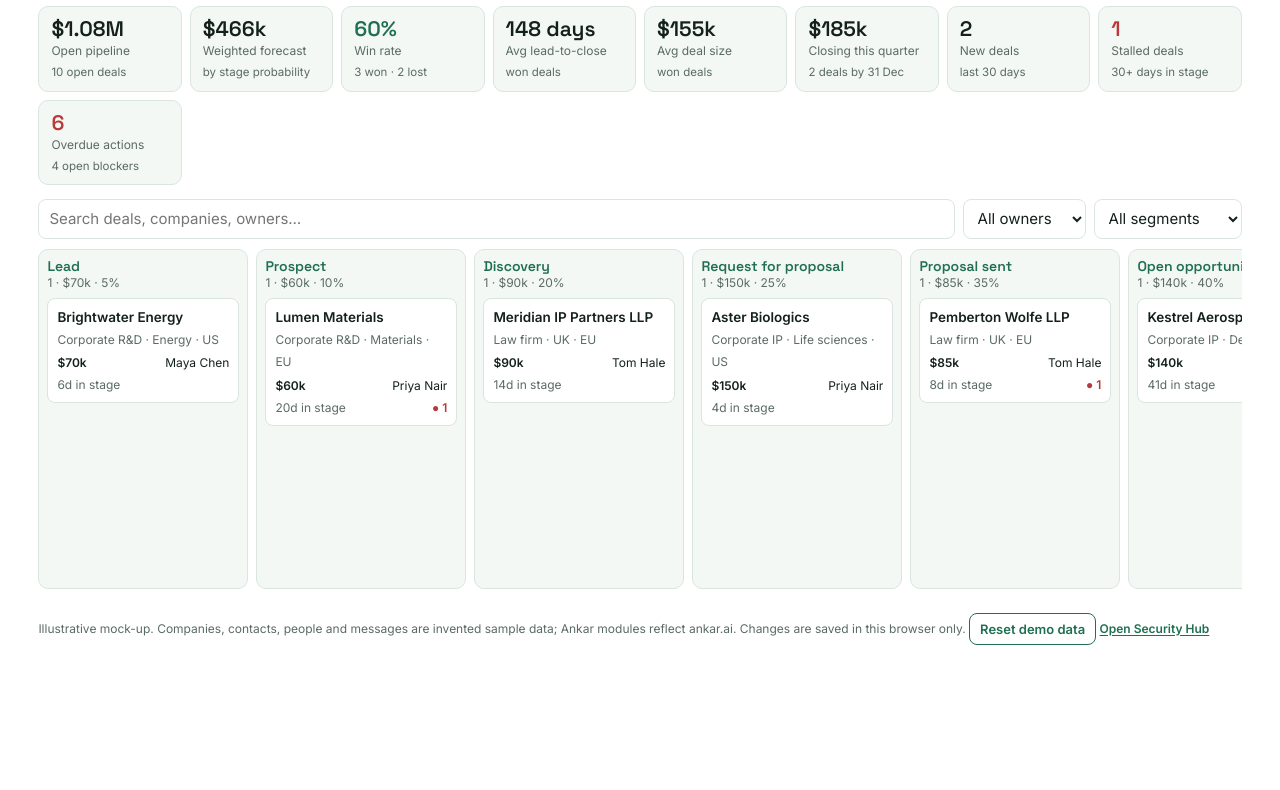
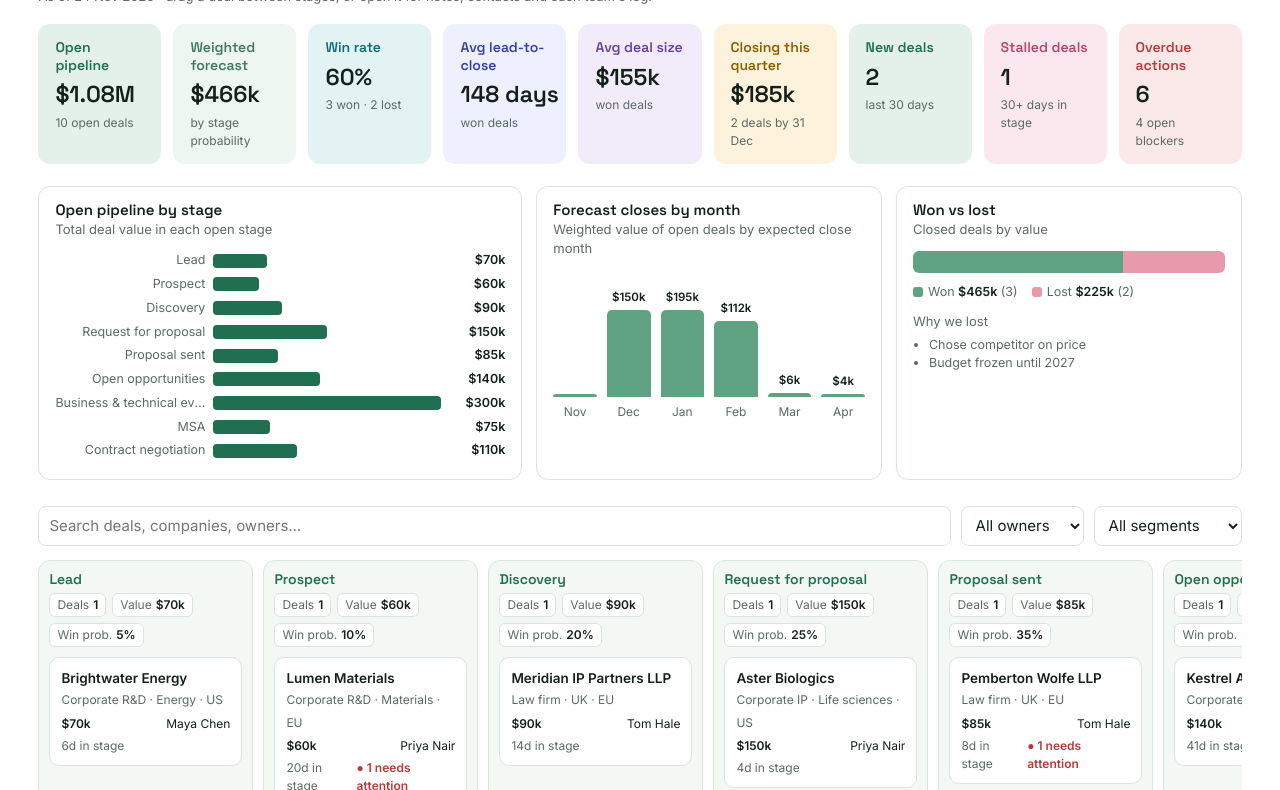
Before and after one commit to ducko-taro/ankar-gtm-demo, a plain HTML site: page ankar-gtm-pipeline.html in a window 1280 px wide. Shown: the part 82-872 px from the top of the page. Before the commit the page ends 800 px from the top, so only its background shows below. Drawn offline with Linux system fonts and the light colour scheme.

Commit message:
Add files via upload

```diff
--- a/ankar-gtm-pipeline.html
+++ b/ankar-gtm-pipeline.html
@@ -21,14 +21,40 @@
 body{margin:0;background:var(--bg);color:var(--ink);font:15px/1.5 Inter,system-ui,sans-serif;overflow-x:clip}
 h1,h2,h3{font-family:"Space Grotesk",Inter,sans-serif;font-weight:600;margin:0;line-height:1.15}
 h1{font-size:clamp(24px,3vw,32px)}h2{font-size:17px}h3{font-size:14px}
-.wrap{max-width:1440px;margin:0 auto;padding:18px max(3vw,12px) 40px}
-.top{display:flex;flex-wrap:wrap;gap:8px 16px;align-items:end;justify-content:space-between;margin-bottom:10px}
+.wrap{max-width:1440px;margin:0 auto;padding:28px max(3vw,14px) 56px}
+.top{display:flex;flex-wrap:wrap;gap:8px 16px;align-items:end;justify-content:space-between;margin-bottom:18px}
 .sub{color:var(--mute);font-size:13px;margin-top:4px}
-.kpis{display:grid;grid-template-columns:repeat(auto-fit,minmax(138px,1fr));gap:8px;margin:6px 0 14px}
-.kpi{background:var(--panel);border:1px solid var(--line);border-radius:10px;padding:8px 12px}
-.kpi b{display:block;font:600 21px "Space Grotesk",sans-serif;white-space:nowrap}.kpi span{font-size:12px;color:var(--mute);display:block}
-.kpi small{font-size:11.5px;color:var(--mute)}
-.kpi.red b{color:var(--r)}.kpi.grn b{color:var(--g)}
+.kpis{display:grid;grid-template-columns:repeat(auto-fit,minmax(150px,1fr));gap:12px;margin:0 0 22px}
+.kpi{border-radius:12px;padding:14px 16px 13px;border:1px solid transparent;--kc:var(--g);--kb:var(--gl);background:var(--kb)}
+.kpi h4{margin:0 0 8px;font:600 14px/1.25 "Space Grotesk",Inter,sans-serif;color:var(--kc)}
+.kpi b{display:block;font:600 26px/1.1 "Space Grotesk",sans-serif;white-space:nowrap;color:var(--ink)}
+.kpi small{display:block;margin-top:6px;font-size:12px;color:var(--mute)}
+.t-green{--kc:light-dark(#1F6F50,#7fd4ab);--kb:light-dark(#e3f1ea,#173126)}
+.t-sage{--kc:light-dark(#3f7a5e,#9fd3b8);--kb:light-dark(#eef6f1,#16271f)}
+.t-pink{--kc:light-dark(#b4476a,#f29bb7);--kb:light-dark(#fbe8ef,#3a1d28)}
+.t-rose{--kc:light-dark(#B83A3A,#ef8a8a);--kb:light-dark(#fbe9e9,#3a1f1f)}
+.t-amber{--kc:light-dark(#8a5d00,#e8bf62);--kb:light-dark(#fdf3dc,#3a311a)}
+.t-blue{--kc:light-dark(#3540a8,#aab2ff);--kb:light-dark(#eef0ff,#22264a)}
+.t-teal{--kc:light-dark(#0f6b73,#7fd0d7);--kb:light-dark(#e3f3f4,#14292b)}
+.t-plum{--kc:light-dark(#6b3fa0,#c7a6ef);--kb:light-dark(#f2ecfa,#2a2138)}
+@media(min-width:1280px){.kpis{grid-template-columns:repeat(9,minmax(0,1fr))}.kpi b{font-size:23px}}
+@media(max-width:600px){.hb{grid-template-columns:108px minmax(0,1fr) 48px}}
+.charts{display:grid;grid-template-columns:1.4fr 1fr 1fr;gap:14px;margin:0 0 26px}
+@media(max-width:1000px){.charts{grid-template-columns:minmax(0,1fr)}}
+.chart{border:1px solid var(--line);border-radius:12px;padding:14px 16px;background:var(--bg)}
+.chart h3{font-size:15px;margin-bottom:2px}.chart .sub{margin:0 0 12px}
+.hb{display:grid;grid-template-columns:150px minmax(0,1fr) 56px;gap:8px;align-items:center;font-size:12.5px;margin:5px 0}
+.hb span:first-child{color:var(--mute);text-align:right;white-space:nowrap;overflow:hidden;text-overflow:ellipsis}
+.hb i{display:block;height:14px;border-radius:4px;background:var(--g)}.hb em{font-style:normal;font-weight:600;text-align:right;white-space:nowrap}
+.vb{display:flex;align-items:flex-end;gap:10px;height:150px;padding-top:18px}
+.vb div{flex:1;display:flex;flex-direction:column;justify-content:flex-end;align-items:center;height:100%;font-size:12px}
+.vb i{display:block;width:100%;max-width:46px;border-radius:5px 5px 0 0;background:light-dark(#5FA383,#5fbf93)}
+.vb b{font-size:11.5px;margin-bottom:4px;white-space:nowrap}.vb span{color:var(--mute);margin-top:6px}
+.wl{display:flex;height:22px;border-radius:6px;overflow:hidden;margin:4px 0 10px}
+.wl i{display:block;height:100%}
+.leg{display:flex;gap:14px;flex-wrap:wrap;font-size:12.5px;color:var(--mute);margin-bottom:8px}.leg b{color:var(--ink)}
+.dot{display:inline-block;width:10px;height:10px;border-radius:3px;margin-right:5px;vertical-align:-1px}
+.reasons{font-size:12.5px;margin:0;padding-left:16px;color:var(--mute)}
 select,input,textarea,button{font:inherit;font-size:15px}
 select,input,textarea{background:var(--bg);color:var(--ink);border:1px solid var(--line);border-radius:8px;padding:7px 10px;min-height:40px;width:100%}
 textarea{min-height:70px;resize:vertical}
@@ -37,14 +63,15 @@ button.ghost{background:transparent;color:var(--g)}button.sm{min-height:32px;pad
 button.warn{background:transparent;color:var(--r);border-color:var(--r)}
 button:disabled{opacity:.4;cursor:not-allowed}
 :focus-visible{outline:2px solid var(--r);outline-offset:2px}
-.bar{display:flex;flex-wrap:wrap;gap:8px;margin-bottom:10px}.bar>*{width:auto}.bar input{flex:1 1 220px}
-.board{display:grid;grid-auto-flow:column;grid-auto-columns:minmax(210px,1fr);gap:8px;overflow-x:auto;padding-bottom:8px}
-.col{background:var(--panel);border:1px solid var(--line);border-radius:10px;padding:8px;min-height:340px}
+.bar{display:flex;flex-wrap:wrap;gap:10px;margin-bottom:14px}.bar>*{width:auto}.bar input{flex:1 1 220px}
+.board{display:grid;grid-auto-flow:column;grid-auto-columns:minmax(215px,1fr);gap:10px;overflow-x:auto;padding-bottom:8px}
+.col{background:var(--panel);border:1px solid var(--line);border-radius:12px;padding:10px;min-height:340px}
 .col.won{background:var(--gl)}.col.lost{background:var(--rl)}
 .col.over{outline:2px dashed var(--g)}
-.colh{margin-bottom:6px}.colh h3{color:var(--g)}.col.lost .colh h3{color:var(--r)}
+.colh{margin-bottom:10px}.colh h3{color:var(--g)}.col.lost .colh h3{color:var(--r)}
 .colh small{color:var(--mute);font-size:12px;display:block}
-.card{display:block;width:100%;text-align:left;background:var(--bg);color:var(--ink);border:1px solid var(--line);border-radius:8px;padding:8px 9px;margin-bottom:6px;cursor:grab;font-weight:400;white-space:normal}
+.cstats{display:flex;gap:6px;flex-wrap:wrap;margin-top:6px}.cstats span{background:var(--bg);border:1px solid var(--line);border-radius:6px;padding:2px 7px;font-size:12px;font-weight:600;white-space:nowrap}.cstats em{font-style:normal;font-weight:400;color:var(--mute);margin-right:4px}
+.card{display:block;width:100%;text-align:left;background:var(--bg);color:var(--ink);border:1px solid var(--line);border-radius:10px;padding:10px 11px;margin-bottom:8px;cursor:grab;font-weight:400;white-space:normal}
 .card:hover{border-color:var(--g)}
 .card b{display:block;font-size:13.5px}.card .m{font-size:12px;color:var(--mute)}
 .card .row{display:flex;justify-content:space-between;gap:6px;margin-top:4px;font-size:12px}
@@ -69,11 +96,13 @@ button:disabled{opacity:.4;cursor:not-allowed}
 .box{background:var(--panel);border:1px solid var(--line);border-radius:10px;padding:12px;margin-bottom:12px}
 dl{display:grid;grid-template-columns:92px minmax(0,1fr);gap:5px 8px;margin:8px 0 0;font-size:13.5px}dt{color:var(--mute)}dd{margin:0}
 .mods{display:flex;flex-wrap:wrap;gap:4px;margin-top:8px}.mods span{font-size:11.5px;background:var(--bg);border:1px solid var(--line);border-radius:99px;padding:1px 8px}
-.feedh{display:flex;justify-content:space-between;gap:8px;flex-wrap:wrap;align-items:center;margin-bottom:8px}
-.kinds{display:flex;gap:4px;flex-wrap:wrap}
+.feedh{display:flex;justify-content:space-between;gap:10px;flex-wrap:wrap;align-items:center;margin-bottom:10px}
+.kinds{display:flex;gap:6px;flex-wrap:wrap;flex:1 1 auto}.kind.od{margin-left:auto}
 .kind{background:transparent;color:var(--ink);border:1px solid var(--line);font-weight:500;min-height:32px;padding:3px 10px;font-size:13px}
 .kind.on{background:var(--g);color:#fff;border-color:var(--g)}.kind.od{color:var(--r);border-color:var(--r)}.kind.od.on{background:var(--r);color:#fff}
-.item{border:1px solid var(--line);border-radius:10px;padding:10px 12px;margin-bottom:8px;background:var(--bg)}
+.item{border:1px solid var(--line);border-radius:10px;padding:11px 13px;margin-bottom:10px;background:var(--bg)}
+.item.open{border-left:4px solid var(--amb)}
+.grp{font:600 13px "Space Grotesk",Inter,sans-serif;color:var(--mute);margin:16px 0 8px}.grp.red{color:var(--r)}
 .item.late{border-left:4px solid var(--r)}
 .ih{display:flex;flex-wrap:wrap;gap:6px;align-items:center;font-size:12.5px;color:var(--mute)}
 .pill{font-size:11.5px;font-weight:600;padding:2px 8px;border-radius:99px;white-space:nowrap}
@@ -124,6 +153,7 @@ window.resetDemo=()=>{try{localStorage.removeItem(KEY)}catch(e){}location.reload
       <div><h1>Deals pipeline</h1><div class="sub">As of 24 Nov 2026 · drag a deal between stages, or open it for notes, contacts and each team's log.</div></div>
     </div>
     <div class="kpis" id="kpis"></div>
+    <div class="charts" id="charts"></div>
     <div class="bar">
       <input id="q" type="search" placeholder="Search deals, companies, owners…" aria-label="Search deals">
       <select id="fOwner" aria-label="Deal owner"></select>
@@ -180,7 +210,26 @@ function kpis(){
    ["",newL,"New deals","last 30 days"],
    [stalled?"red":"",stalled,"Stalled deals","30+ days in stage"],
    [lateN?"red":"",lateN,"Overdue actions",blk+" open blockers"]
-  ].map(([c,b,s,x])=>`<div class="kpi ${c}"><b>${b}</b><span>${s}</span><small>${x}</small></div>`).join("");
+  ].map(([c,b,s,x],i)=>`<div class="kpi ${["t-green","t-sage","t-teal","t-blue","t-plum","t-amber","t-green","t-pink","t-rose"][i]}"><h4>${s}</h4><b>${b}</b><small>${x}</small></div>`).join("");
+  charts(open,W,L);
+}
+function charts(open,W,L){
+  const ST=STAGES.filter(s=>!CLOSED.has(s));
+  const val=ST.map(s=>[s,open.filter(d=>d.stage===s).reduce((a,d)=>a+(+d.amount||0),0)]);
+  const mx=Math.max(1,...val.map(v=>v[1]));
+  const months=["2026-11","2026-12","2027-01","2027-02","2027-03","2027-04"];
+  const mv=months.map(m=>[m,open.filter(d=>(d.close||"").startsWith(m)).reduce((a,d)=>a+(+d.amount||0)*PROB[d.stage],0)]);
+  const mm=Math.max(1,...mv.map(v=>v[1]));
+  const wv=W.reduce((a,d)=>a+(+d.amount||0),0),lv=L.reduce((a,d)=>a+(+d.amount||0),0),tot=Math.max(1,wv+lv);
+  const reasons=L.map(d=>d.lostReason).filter(Boolean);
+  $("charts").innerHTML=`<div class="chart"><h3>Open pipeline by stage</h3><p class="sub">Total deal value in each open stage</p>
+    ${val.map(([s,v])=>`<div class="hb"><span title="${esc(s)}">${esc(s)}</span><i style="width:${v/mx*100}%;${v?"":"background:var(--line);width:2px"}"></i><em>${v?money(v):"–"}</em></div>`).join("")}</div>
+   <div class="chart"><h3>Forecast closes by month</h3><p class="sub">Weighted value of open deals by expected close month</p>
+    <div class="vb">${mv.map(([m,v])=>`<div><b>${v?money(v):""}</b><i style="height:${Math.max(2,v/mm*100)}%"></i><span>${new Date(m+"-01").toLocaleDateString("en-GB",{month:"short"})}</span></div>`).join("")}</div></div>
+   <div class="chart"><h3>Won vs lost</h3><p class="sub">Closed deals by value</p>
+    <div class="wl"><i style="width:${wv/tot*100}%;background:light-dark(#5FA383,#5fbf93)"></i><i style="width:${lv/tot*100}%;background:light-dark(#e79aa9,#c4697d)"></i></div>
+    <div class="leg"><span><span class="dot" style="background:light-dark(#5FA383,#5fbf93)"></span>Won <b>${money(wv)}</b> (${W.length})</span><span><span class="dot" style="background:light-dark(#e79aa9,#c4697d)"></span>Lost <b>${money(lv)}</b> (${L.length})</span></div>
+    <p class="sub" style="margin:10px 0 4px">Why we lost</p><ul class="reasons">${reasons.map(r=>`<li>${esc(r)}</li>`).join("")||"<li>None yet</li>"}</ul></div>`;
 }
 
 function renderBoard(){
@@ -191,11 +240,11 @@ function renderBoard(){
   const list=deals.filter(d=>(!view.owner||d.owner===view.owner)&&(!view.seg||(d.seg||"").startsWith(view.seg))&&
     (!view.q||(d.name+" "+d.seg+" "+d.owner+" "+(d.region||"")).toLowerCase().includes(view.q.toLowerCase())));
   $("board").innerHTML=STAGES.map(s=>{const ds=list.filter(d=>d.stage===s);
-    return `<div class="col${s==="Closed won"||s==="Onboarding"?" won":s==="Closed lost"?" lost":""}" data-col="${esc(s)}"><div class="colh"><h3>${esc(s)}</h3><small>${ds.length} · ${money(ds.reduce((a,d)=>a+(+d.amount||0),0))}${CLOSED.has(s)?"":" · "+Math.round(PROB[s]*100)+"%"}</small></div>
+    return `<div class="col${s==="Closed won"||s==="Onboarding"?" won":s==="Closed lost"?" lost":""}" data-col="${esc(s)}"><div class="colh"><h3>${esc(s)}</h3><div class="cstats"><span><em>Deals</em>${ds.length}</span><span><em>Value</em>${money(ds.reduce((a,d)=>a+(+d.amount||0),0))}</span>${CLOSED.has(s)?"":`<span title="Likelihood a deal at this stage closes"><em>Win prob.</em>${Math.round(PROB[s]*100)}%</span>`}</div></div>
     ${ds.map(d=>{const da=acts.filter(a=>a.deal===d.id);const f=da.filter(a=>late(a)||(a.kind==="Blocker"&&!a.done)).length;
       return `<button class="card" draggable="true" data-deal="${d.id}"><b>${esc(d.name)}</b><span class="m">${esc(d.seg)} · ${esc(d.region)}</span>
       <span class="row"><span class="amt">${money(+d.amount||0)}</span><span>${esc(d.owner)}</span></span>
-      <span class="row"><span class="m">${d.stage==="Closed lost"?esc(d.lostReason||"Lost"):days(d.stageSince)+"d in stage"}</span>${f?`<span class="flag">● ${f}</span>`:""}</span></button>`}).join("")||'<div class="empty">—</div>'}
+      <span class="row"><span class="m">${d.stage==="Closed lost"?esc(d.lostReason||"Lost"):days(d.stageSince)+"d in stage"}</span>${f?`<span class="flag">● ${f} need${f===1?"s":""} attention</span>`:""}</span></button>`}).join("")||'<div class="empty">—</div>'}
     </div>`}).join("");
 }
 
@@ -204,7 +253,10 @@ function renderDeal(){
   if(!d){el.innerHTML='<div class="empty">Deal not found. <a href="#board">Back to pipeline</a></div>';return}
   const da=acts.filter(a=>a.deal===d.id);
   const od=da.filter(late);
-  const shown=da.filter(a=>(!dstage||a.stage===dstage)&&(dkind==="All"||(dkind==="Overdue"?late(a):a.kind===dkind))).sort((a,b)=>(b.at||"").localeCompare(a.at||""));
+  const rank=a=>late(a)?0:(a.kind==="Action"&&!a.done)?1:(a.kind==="Blocker"&&!a.done)?2:3;
+  const shown=da.filter(a=>(!dstage||a.stage===dstage)&&(dkind==="All"||(dkind==="Overdue"?late(a):a.kind===dkind)))
+    .sort((a,b)=>rank(a)-rank(b)||(rank(a)<2?(a.due||"9").localeCompare(b.due||"9"):(b.at||"").localeCompare(a.at||"")));
+  const GL=["Overdue","Outstanding actions","Open blockers","Activity log"];
   const t=d.team||{},links=d.links||[],contacts=d.contacts||[],pins=d.pinned||[];
   const fi=FLOW.indexOf(d.stage),isLost=d.stage==="Closed lost";
   const prev=isLost?"Contract negotiation":fi>0?FLOW[fi-1]:null,next=isLost?null:fi<FLOW.length-1?FLOW[fi+1]:null;
@@ -251,7 +303,7 @@ function renderDeal(){
         </div>
         <div style="display:flex;gap:8px;flex-wrap:wrap;align-items:center"><button type="submit">Add to ${esc(dstage||d.stage)}</button><span class="sub" style="margin:0">Actions past their due date show under Overdue.</span></div>
       </form></div>
-      ${shown.map(a=>{const L=late(a);return `<div class="item${L?" late":""}"><div class="ih"><span class="pill k-${a.kind}">${a.kind}</span>${L?'<span class="pill k-Overdue">Overdue</span>':""}<span class="src">${esc(a.src)}${a.dir?" · "+esc(a.dir):""}</span>${a.with?`<span>with <b style="color:var(--ink)">${esc(a.with)}</b></span>`:""}<span>${esc(a.who)} · ${esc(a.team)}</span><span>${fmt(a.at)}</span>${!dstage?`<span>· ${esc(a.stage)}</span>`:""}
+      ${shown.map((a,ix)=>{const L=late(a),r=rank(a),head=(ix===0||rank(shown[ix-1])!==r)&&dkind!=="Overdue"?`<div class="grp${r===0?" red":""}">${GL[r]}</div>`:"";return `${head}<div class="item${L?" late":r===1?" open":""}"><div class="ih"><span class="pill k-${a.kind}">${a.kind}</span>${L?'<span class="pill k-Overdue">Overdue</span>':""}<span class="src">${esc(a.src)}${a.dir?" · "+esc(a.dir):""}</span>${a.with?`<span>with <b style="color:var(--ink)">${esc(a.with)}</b></span>`:""}<span>${esc(a.who)} · ${esc(a.team)}</span><span>${fmt(a.at)}</span>${!dstage?`<span>· ${esc(a.stage)}</span>`:""}
         ${a.kind==="Action"?`<span class="due ${a.done?"ok":L?"late":""}">${a.done?"Done":L?days(a.due)+" days overdue (due "+fmt(a.due)+")":"Due "+fmt(a.due)}</span>`:""}
         ${a.kind==="Blocker"?`<span class="due ${a.done?"ok":"late"}">${a.done?"Resolved":"Open"}</span>`:""}</div>
         ${a.subj?`<div class="subj">${esc(a.subj)}</div>`:""}<p class="txt">${esc(a.text)}</p>
```
